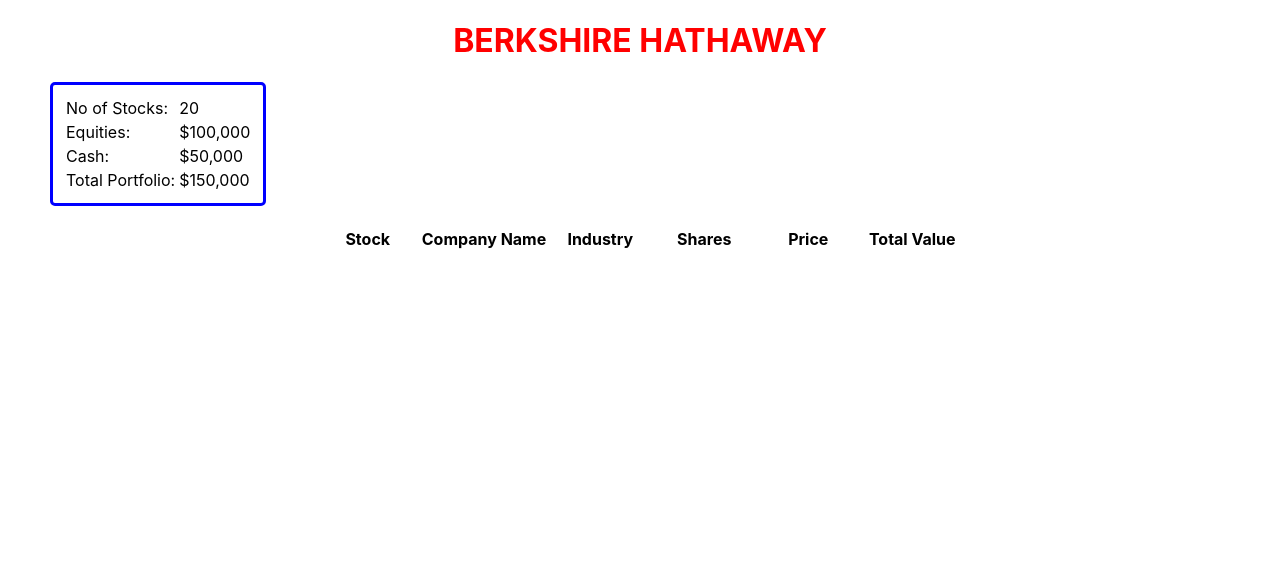
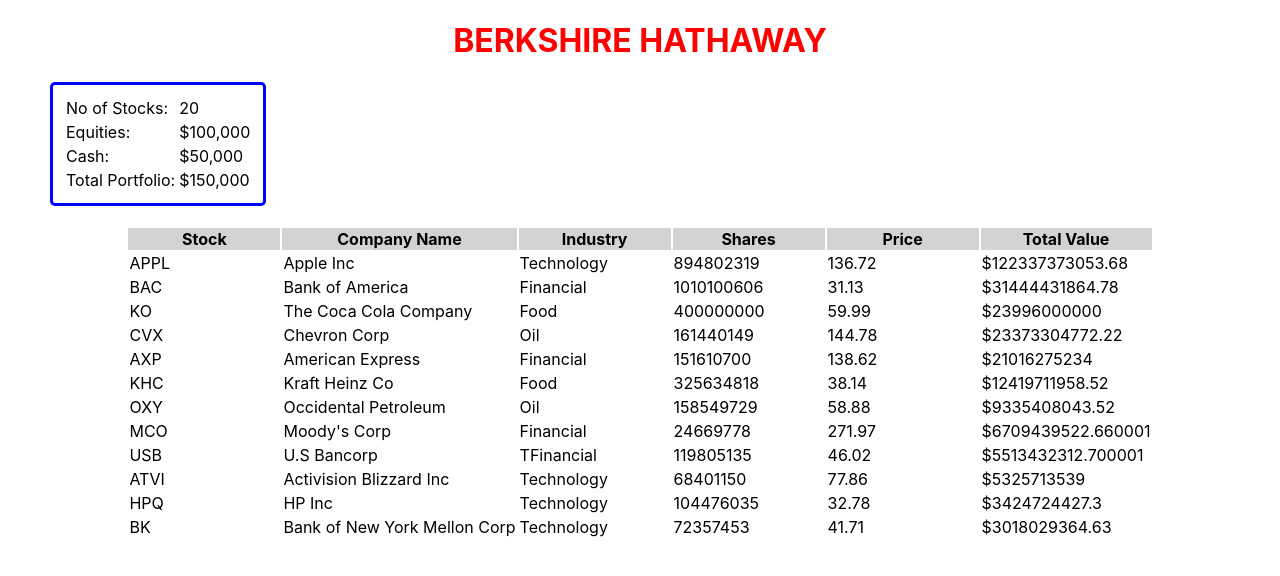
Before and after one commit to snieto10/berkshire, a React (Create React App) app: page / in a window 1280 px wide. Shown: the top 576 px of the page. Built offline with nearby package versions, Linux system fonts and the light colour scheme.

Commit message:
add table data

```diff
--- a/src/App.js
+++ b/src/App.js
@@ -15,7 +15,7 @@
       <React.Fragment>
         <Title />
         <Summary />
-        <Table />
+        <Table stocks={this.state.stocks} />
       </React.Fragment>
     );
   }
--- a/src/components/summary.css
+++ b/src/components/summary.css
@@ -5,3 +5,8 @@
   padding: 10px;
   font-size: 1rem;
 }
+
+.summary-box {
+  max-width: 1400px;
+  margin: 0 auto;
+}
--- a/src/components/table.css
+++ b/src/components/table.css
@@ -3,5 +3,9 @@
 }
 
 th {
-  min-width: 100px;
+  min-width: 150px;
 }
+
+.table-top {
+  background: lightgray;
+}
--- a/src/components/table.jsx
+++ b/src/components/table.jsx
@@ -2,11 +2,13 @@
 import "./table.css";
 
 class Table extends Component {
-  state = {};
   render() {
+    let totalValue = this.props.stocks.shares * this.props.stocks.price;
+
     return (
       <table className="table-stocks">
-        <tr>
+        <thead>
+          <tr className="table-top">
             <th>Stock</th>
             <th>Company Name</th>
             <th>Industry</th>
@@ -14,7 +16,19 @@
             <th>Price</th>
             <th>Total Value</th>
           </tr>
-        <tr></tr>
+        </thead>
+        <tbody>
+          {this.props.stocks.map((stock) => (
+            <tr key={stock.sticker}>
+              <td>{stock.sticker}</td>
+              <td>{stock.companyName}</td>
+              <td>{stock.industry}</td>
+              <td>{stock.shares}</td>
+              <td>{stock.price}</td>
+              <td>{`$${stock.shares * stock.price}`}</td>
+            </tr>
+          ))}
+        </tbody>
       </table>
     );
   }
```
Lines whose indentation alone changed are shown as unchanged.
